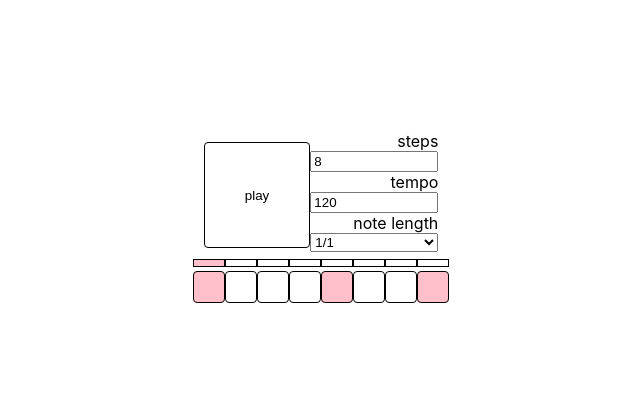
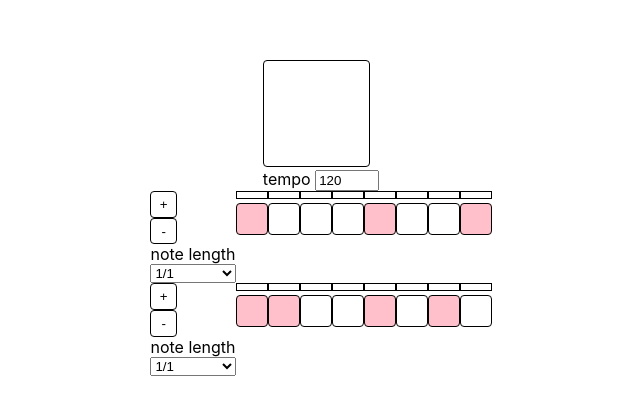
Before and after one commit to simonlindstedt/drom, a Svelte app: page / in a window 1280 px wide. Shown: the part 182-592 px from the top of the page, without its empty margins (319-959 px from the left). Built offline with nearby package versions, Linux system fonts and the light colour scheme.

Commit message:
some restructuring

```diff
--- a/src/App.svelte
+++ b/src/App.svelte
@@ -1,29 +1,12 @@
 <script>
-  import { onMount } from "svelte";
-  import { sequence_store } from "./stores";
+  import PulseKeeper from "./components/PulseKeeper.svelte";
   import Sequence from "./components/Sequence.svelte";
-  import TimeKeeper from "./components/TimeKeeper.svelte";
-
-  let steps = 8;
-
-  onMount(() => {
-    for (let i = 0; i < steps; i++) {
-      $sequence_store[i] = randomStep(i);
-    }
-  });
-
-  function setSteps(event) {
-    steps = event.detail.steps;
-  }
-
-  function randomStep(id) {
-    return { id, active: Math.random() > 0.5 ? true : false };
-  }
 </script>
 
 <main>
-  <TimeKeeper on:steps={setSteps} />
-  <Sequence {steps} />
+  <PulseKeeper />
+  <Sequence id={0} />
+  <Sequence id={1} />
 </main>
 
 <style>
--- /dev/null
+++ b/src/components/PulseKeeper.svelte
@@ -0,0 +1,40 @@
+<script>
+  import { count, playing, tempo_store } from "../stores";
+
+  import Button from "./Button.svelte";
+  let tempo = 120;
+
+  $: $tempo_store = 60000 / tempo;
+  $: if ($playing) play();
+
+  function pulse(length) {
+    return new Promise((resolve, reject) => {
+      if ($playing) {
+        setTimeout(() => {
+          count.update((value) => value + 1);
+          resolve();
+        }, length);
+      } else {
+        reject();
+      }
+    });
+  }
+
+  async function play() {
+    while ($playing) {
+      if ($playing) {
+        await pulse($tempo_store);
+      } else {
+        return;
+      }
+    }
+  }
+</script>
+
+<section>
+  <Button handleClick={() => playing.set(!$playing)} size="large" />
+  <div>
+    <label for="tempo">tempo</label>
+    <input bind:value={tempo} id="tempo" type="number" min={30} max={999} />
+  </div>
+</section>
--- a/src/components/Sequence.svelte
+++ b/src/components/Sequence.svelte
@@ -1,26 +1,103 @@
 <script>
-  import { count, sequence_store } from "../stores";
+  import { count, playing, tempo_store } from "../stores";
+  import { onMount } from "svelte";
   import Step from "./Step.svelte";
+  import Button from "./Button.svelte";
 
-  export let steps;
-  let current_sequence = [];
+  export let id;
+  let steps = 8;
+  let seq = [];
+  let current_seq = [];
+  let localCount = -1;
+  let note = 1;
 
-  $: if (steps) {
-    if (steps > $sequence_store.length) {
-      $sequence_store.push({ id: steps, active: false });
+  onMount(() => {
+    for (let i = 0; i < steps; i++) {
+      seq[i] = randomStep(i);
     }
-    current_sequence = $sequence_store.slice(0, steps);
+    current_seq = seq;
+    updateSequence();
+  });
+
+  $: division = $tempo_store * (1 / note);
+  $: if ($count && $playing) play();
+
+  function updateSequence() {
+    if (steps > seq.length) {
+      console.log(steps);
+      seq.push({ id: steps, active: false });
+      console.log(seq.length);
+    }
+    current_seq = seq.slice(0, steps);
+  }
+
+  function updateStep(e) {
+    let { id, active } = e.detail;
+    seq[id] = { id, active };
+  }
+
+  function randomStep(id) {
+    return { id, active: Math.random() > 0.5 ? true : false };
+  }
+
+  function beat(length) {
+    return new Promise((resolve) => {
+      setTimeout(() => {
+        localCount += 1;
+        if (localCount >= steps) localCount = 0;
+        if (id === 1) console.log(length);
+        resolve();
+      }, length);
+    });
+  }
+
+  async function play() {
+    for (let i = 0; i < note; i++) {
+      if ($playing) {
+        await beat(division);
+      } else {
+        return;
+      }
+    }
   }
 </script>
 
 <section>
-  {#each current_sequence as { active }, i}
-    <Step id={i} count={$count} {active} />
+  <div class="steps">
+    <Button
+      handleClick={() => {
+        steps += 1;
+        updateSequence();
+      }}
+      size="small">+</Button
+    >
+    <Button
+      handleClick={() => {
+        steps -= 1;
+        updateSequence();
+      }}
+      size="small">-</Button
+    >
+    <label for="note">note length</label>
+    <select bind:value={note} id="note">
+      <option value={1}>1/1</option>
+      <option value={2}>1/2</option>
+      <option value={4}>1/4</option>
+      <option value={8}>1/8</option>
+    </select>
+  </div>
+  {#each current_seq as { active }, i}
+    <Step id={i} count={localCount} {active} on:state={updateStep} />
   {/each}
 </section>
 
 <style>
+  .steps {
+    display: flex;
+    flex-direction: column;
+  }
   section {
     display: flex;
+    justify-content: space-between;
   }
 </style>
--- a/src/components/Step.svelte
+++ b/src/components/Step.svelte
@@ -1,15 +1,18 @@
 <script>
   import { sequence_store, playing } from "../stores";
+  import { createEventDispatcher } from "svelte";
 
   export let id;
   export let active;
   export let count;
 
-  $: if (count === id && active && $playing) console.log("hello from ", id);
+  const dispatch = createEventDispatcher();
+
+  // $: if (count === id && active && $playing);
 
   function toggleActive() {
     active = !active;
-    $sequence_store[id] = { id, active };
+    dispatch("state", { id, active });
   }
 </script>
 
--- a/src/components/TimeKeeper.svelte
+++ /dev/null
@@ -1,90 +0,0 @@
-<script>
-  import { createEventDispatcher } from "svelte";
-  import { count, playing } from "../stores";
-  import Button from "./Button.svelte";
-  const dispatch = createEventDispatcher();
-
-  let current_count;
-  let isPlaying;
-
-  count.subscribe((value) => (current_count = value));
-  playing.subscribe((value) => (isPlaying = value));
-
-  let tempo = 120;
-  let steps = 8;
-  let noteLength = 1;
-
-  $: bpmToMil = (60000 / tempo) * (1 / noteLength);
-  $: if (isPlaying) play();
-
-  function note(length) {
-    return new Promise((resolve) => {
-      current_count++;
-      if (current_count >= steps) current_count = 0;
-      setTimeout(() => {
-        count.set(current_count);
-        resolve();
-      }, length);
-    });
-  }
-
-  async function play() {
-    while (isPlaying) {
-      if (isPlaying) {
-        await note(bpmToMil);
-      } else {
-        return;
-      }
-    }
-  }
-</script>
-
-<section>
-  <Button
-    handleClick={() => {
-      playing.set(!$playing);
-    }}
-    size="large"
-  >
-    {isPlaying ? "pause" : "play"}
-  </Button>
-  <div>
-    <label for="steps">steps</label>
-    <input
-      bind:value={steps}
-      on:change={() => {
-        dispatch("steps", { steps });
-      }}
-      type="number"
-      id="steps"
-      min={1}
-    />
-    <label for="tempo">tempo</label>
-    <input bind:value={tempo} type="number" id="tempo" min={30} max={999} />
-    <label for="note-length">note length</label>
-    <select bind:value={noteLength} id="note-length">
-      <option value={1}>1/1</option>
-      <option value={2}>1/2</option>
-      <option value={4}>1/4</option>
-      <option value={8}>1/8</option>
-    </select>
-  </div>
-</section>
-
-<style>
-  section {
-    display: flex;
-    justify-content: center;
-    align-items: center;
-  }
-  div {
-    width: 8em;
-    height: 8em;
-    display: flex;
-    flex-direction: column;
-  }
-  div label {
-    font-size: 1em;
-    text-align: right;
-  }
-</style>
--- a/src/stores/index.js
+++ b/src/stores/index.js
@@ -3,3 +3,4 @@ import { writable } from "svelte/store";
 export const count = writable(0);
 export const playing = writable(false);
 export const sequence_store = writable([]);
+export const tempo_store = writable(0);
```
